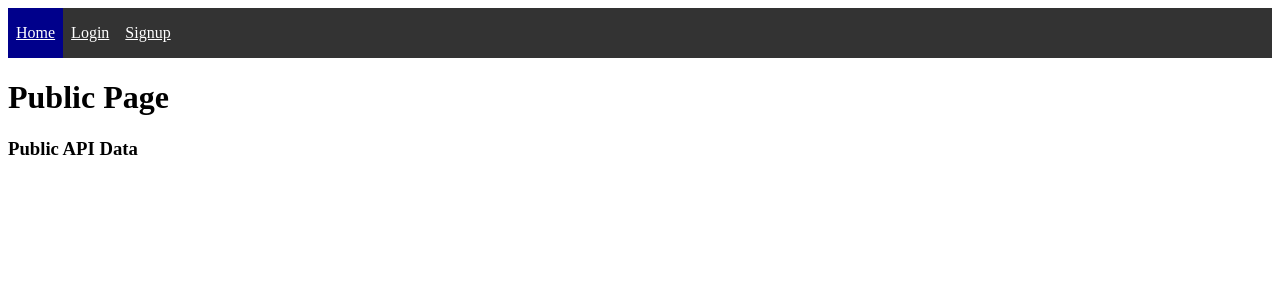
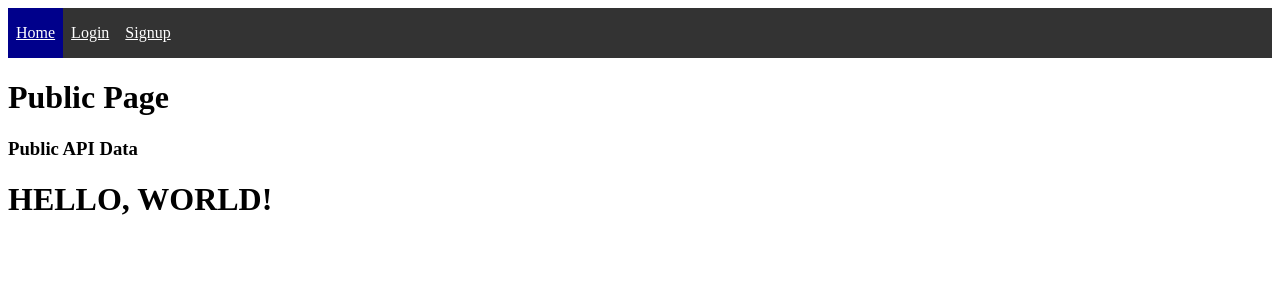
Before and after one commit to Deftone1/plant-ahead, a React (Create React App) app in the folder client/: page / in a window 1280 px wide. Shown: the top 300 px of the page. Built offline with nearby package versions, Linux system fonts and the light colour scheme; no server answers.

Commit message:
heroku test

```diff
--- a/client/src/components/HomePage.js
+++ b/client/src/components/HomePage.js
@@ -12,6 +12,7 @@ function HomePage() {
     <div>
       <h1>Public Page</h1>
       <h3>Public API Data</h3>
+      <h1>HELLO, WORLD!</h1>
       <p>{data && data.message}</p>
     </div>
   );
```
